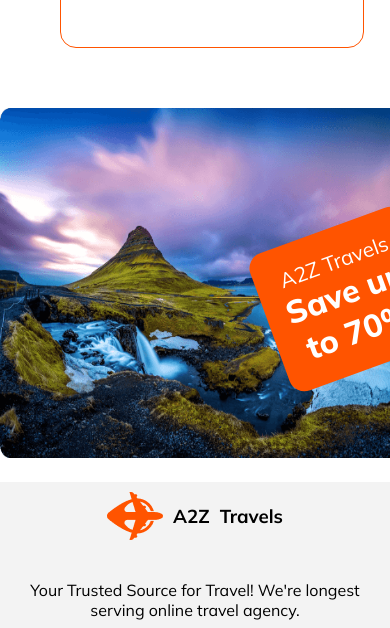
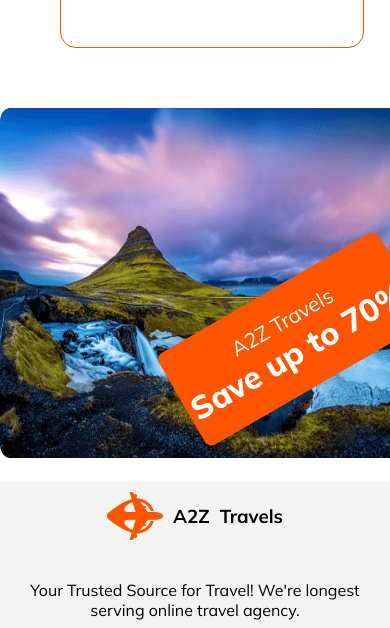
Before and after one commit to farzana-mohsin/assignment-two, a plain HTML site: page index.html in a window 390 px wide. Shown: the part 8112-8740 px from the top of the page. Drawn offline with Linux system fonts and the light colour scheme.

Commit message:
edit styling to travel-badge

```diff
--- a/styles/travel.css
+++ b/styles/travel.css
@@ -412,8 +412,8 @@
   text-align: center;
   position: absolute;
   bottom: 90px;
-  left: 350px;
-  transform: rotate(-20deg);
+  left: 450px;
+  transform: rotate(-35deg);
   /* translate: rotate(45deg); */
 }
 .travel-badge p {
@@ -572,6 +572,16 @@
     padding-left: 70px;
     /* object-fit: cover; */
   }
+  .travel-badge {
+    max-width: 400px;
+    border-radius: 8px;
+    padding: 5px;
+    text-align: center;
+    position: absolute;
+    bottom: 70px;
+    left: 250px;
+    transform: rotate(-30deg);
+  }
   footer {
     /* text-wrap: wrap; */
     margin-top: 20px;
```
